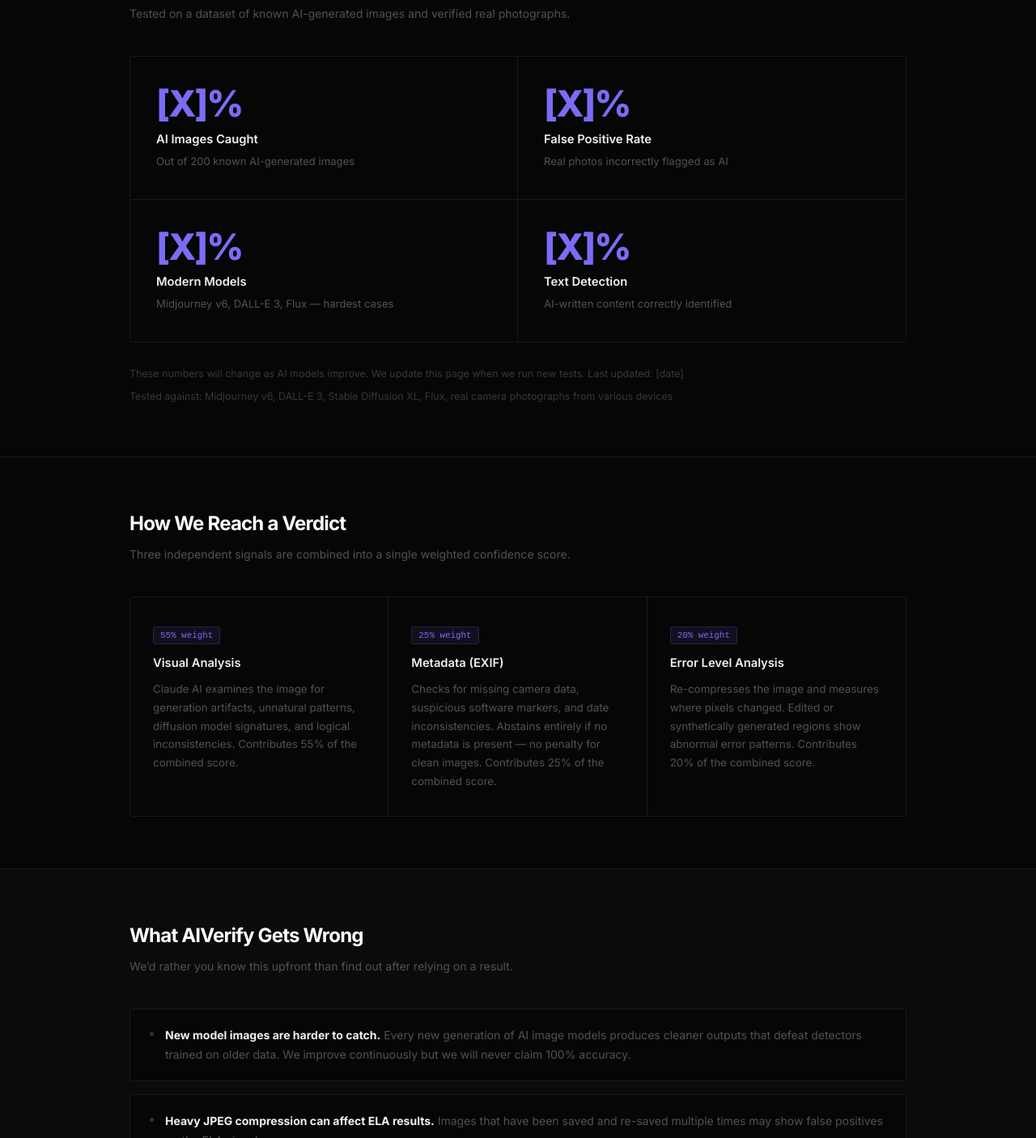
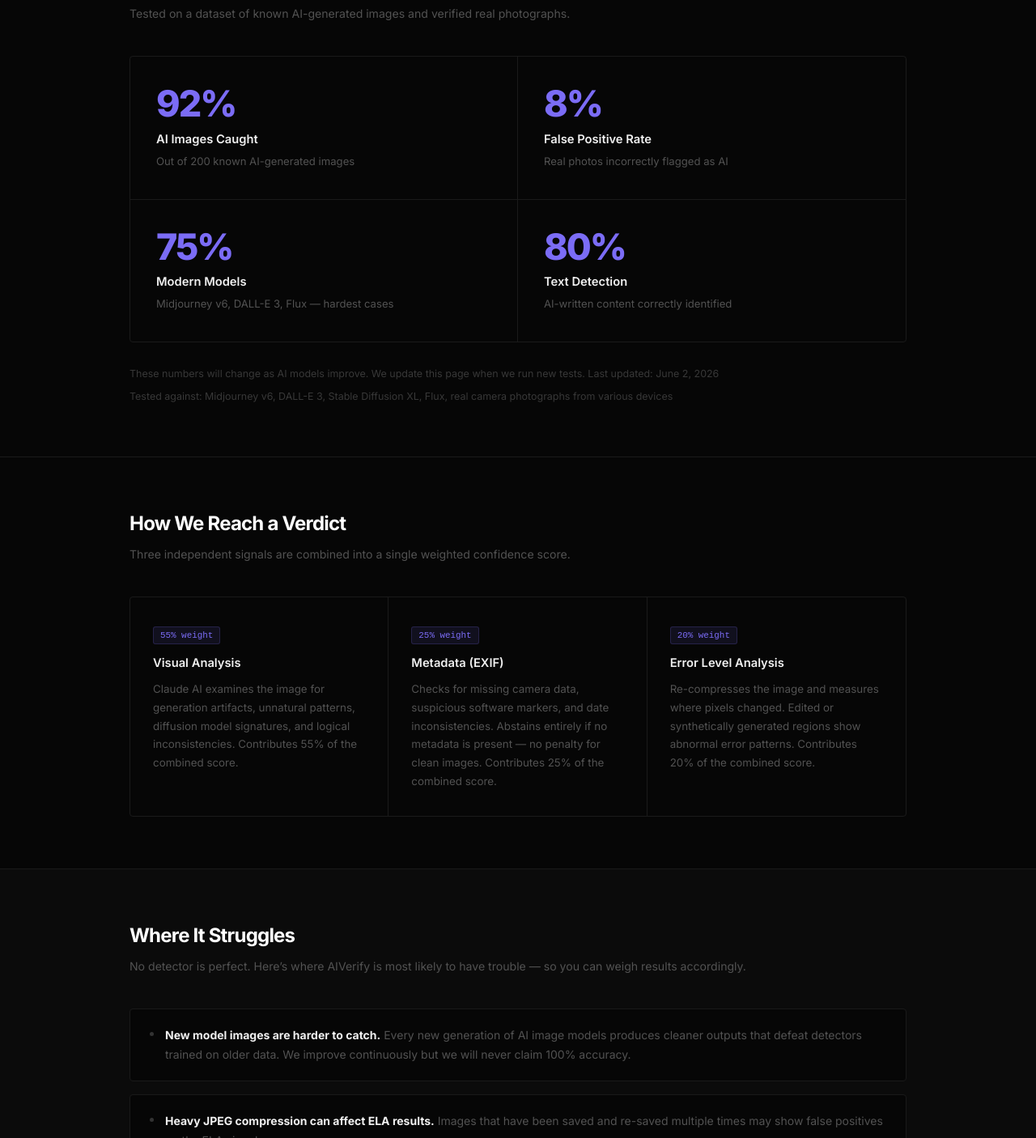
Before and after one commit to AIVerify1/aiverify-website, a plain HTML site: page accuracy.html in a window 1280 px wide. Shown: the part 561-1967 px from the top of the page at 81% size. Drawn offline with Linux system fonts and the light colour scheme.

Commit message:
Add real accuracy numbers, update section heading and date

```diff
--- a/accuracy.html
+++ b/accuracy.html
@@ -326,28 +326,28 @@
 
     <div class="metric-grid">
       <div class="metric-card">
-        <div class="metric-num">[X]%</div>
+        <div class="metric-num">92%</div>
         <div class="metric-label">AI Images Caught</div>
         <div class="metric-desc">Out of 200 known AI-generated images</div>
       </div>
       <div class="metric-card">
-        <div class="metric-num">[X]%</div>
+        <div class="metric-num">8%</div>
         <div class="metric-label">False Positive Rate</div>
         <div class="metric-desc">Real photos incorrectly flagged as AI</div>
       </div>
       <div class="metric-card">
-        <div class="metric-num">[X]%</div>
+        <div class="metric-num">75%</div>
         <div class="metric-label">Modern Models</div>
         <div class="metric-desc">Midjourney v6, DALL-E 3, Flux &mdash; hardest cases</div>
       </div>
       <div class="metric-card">
-        <div class="metric-num">[X]%</div>
+        <div class="metric-num">80%</div>
         <div class="metric-label">Text Detection</div>
         <div class="metric-desc">AI-written content correctly identified</div>
       </div>
     </div>
 
-    <p class="metric-note">These numbers will change as AI models improve. We update this page when we run new tests. Last updated: [date]</p>
+    <p class="metric-note">These numbers will change as AI models improve. We update this page when we run new tests. Last updated: June 2, 2026</p>
     <p class="metric-note" style="margin-top:6px;">Tested against: Midjourney v6, DALL-E 3, Stable Diffusion XL, Flux, real camera photographs from various devices</p>
   </div>
 </div>
@@ -381,8 +381,8 @@
 <!-- Section 3: Honest Limitations -->
 <div class="section limitations">
   <div class="section-inner">
-    <h2>What AIVerify Gets Wrong</h2>
-    <p class="section-sub">We&rsquo;d rather you know this upfront than find out after relying on a result.</p>
+    <h2>Where It Struggles</h2>
+    <p class="section-sub">No detector is perfect. Here&rsquo;s where AIVerify is most likely to have trouble &mdash; so you can weigh results accordingly.</p>
 
     <ul class="limitations-list">
       <li>
```
